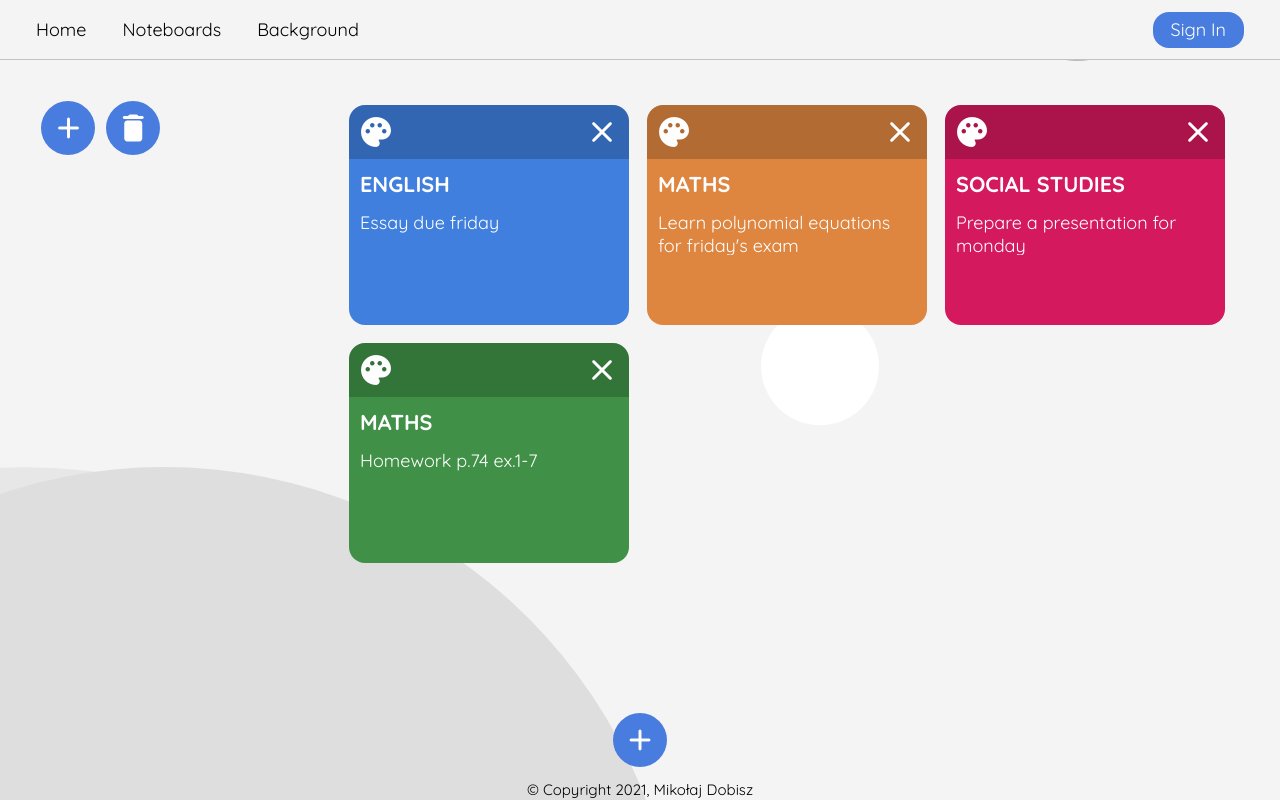
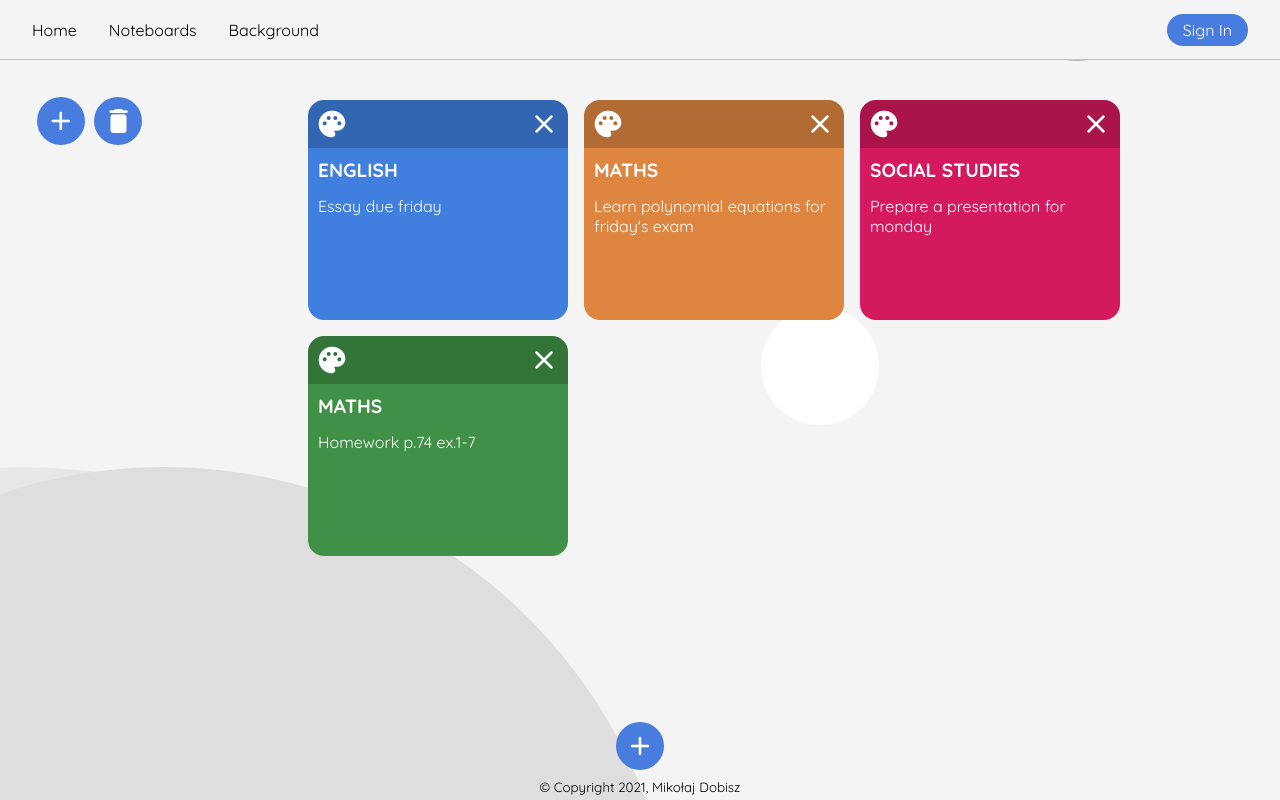
Before and after one commit to mikolajdobisz/simple-notes, a Next.js app: page /noteboards in a window 1280 px wide. Built offline with nearby package versions, Linux system fonts and the light colour scheme.

Commit message:
layout fixes

```diff
--- a/components/Layout.js
+++ b/components/Layout.js
@@ -12,9 +12,7 @@ const Layout = ({children}) => {
     <div id="root" className="theme-light">
       <BackgroundCanvas/>
       <Navbar/>
-      <main>
-        {children}
-      </main>
+      {children}
       <footer className="text-center">
         <small>&copy; Copyright {getDate()}, Mikołaj Dobisz</small>
       </footer>
--- a/components/NotesContainer.js
+++ b/components/NotesContainer.js
@@ -9,7 +9,7 @@ const NotesContainer = ({noteboard}) => {
   }, [noteboard])
 
   return (
-    <div>
+    <div className={styles.NotesWrapper}>
       <div className={styles.NotesContainer}>
         <Note
           title="English"
--- a/pages/bg.js
+++ b/pages/bg.js
@@ -2,7 +2,7 @@ import React from 'react'
 
 const bg = () => {
   return (
-    <></>
+    <div></div>
   )
 }
 
--- a/pages/index.js
+++ b/pages/index.js
@@ -6,7 +6,7 @@ export default function Home() {
 
 
   return (
-    <>
+    <main>
       <div className={"container " + styles.headlines}>
         <div className="text-center">
           <h1 className="headline">Take simple notes!</h1>
@@ -54,6 +54,6 @@ export default function Home() {
       </div>
 
 
-    </>
+    </main>
   )
 }
--- a/styles/globals.scss
+++ b/styles/globals.scss
@@ -10,6 +10,9 @@ html{
 #root{
   height: 100vh;
   background: $primary-2;
+  display: grid;
+  grid-template-rows: $navbar-height 1fr $footer-height;
+  //overflow: hidden;
 }
 
 main{
@@ -85,7 +88,12 @@ main{
 
 footer{
   z-index: 10;
-  position: absolute;
-  bottom: 0;
+  //position: absolute;
+  //bottom: 0;
   width: 100%;
+  height: $footer-height;
 }
+
+.testBorder{
+  box-shadow: inset 0px 0px 0px 4px #FF0000;
+}
--- a/styles/modules/BackgroundCanvas.module.scss
+++ b/styles/modules/BackgroundCanvas.module.scss
@@ -1,6 +1,6 @@
 .BackgroundCanvas{
   position: absolute;
-  z-index: 1;
+  z-index: 0;
   top: 0;
   left: 0;
 }
--- a/styles/modules/Note.module.scss
+++ b/styles/modules/Note.module.scss
@@ -2,11 +2,11 @@
 
 .Note{
   color: $primary-1;
-  width: 280px;
   border-radius: 16px;
   overflow: hidden;
+  width: 260px;
+  min-height: 220px;
   margin: 0.5rem;
-  min-height: 220px;
 
   .nav{
     display: flex;
--- a/styles/modules/Noteboards.module.scss
+++ b/styles/modules/Noteboards.module.scss
@@ -1,11 +1,10 @@
 @import '../variables.scss';
 
 .noteboards{
-  height: calc(100vh - #{$navbar-height}) !important;
-  overflow-y: scroll;
   display: grid;
-  grid-template-columns: 340px 1fr;
-  grid-template-rows: 1fr  2 * $navbar-height;
+  grid-template-columns: 300px 5fr;
+  grid-template-rows: 1fr $notesControls-height;
+  overflow-y: hidden;
 }
 
 .notesControls{
--- a/styles/modules/NotesContainer.module.scss
+++ b/styles/modules/NotesContainer.module.scss
@@ -1,5 +1,11 @@
+.NotesWrapper{
+  padding-top: 2rem;
+  overflow-y: scroll;
+  display: grid;
+  grid-template-rows: min-content;
+}
+
 .NotesContainer{
-  padding-top: 2rem;
   display: flex;
   flex-wrap: wrap;
   align-items: flex-start;
--- a/styles/variables.scss
+++ b/styles/variables.scss
@@ -12,7 +12,7 @@ $fonts-basic: -apple-system, BlinkMacSystemFont, Segoe UI, Roboto, Oxygen,
 Ubuntu, Cantarell, Fira Sans, Droid Sans, Helvetica Neue, sans-serif;
 $font-primary: 'Quicksand';
 $font-headlines: 'Nunito';
-$font-size: 18px;
+$font-size: 16px;
 
 $orange: #de8540;
 $blue: #407fde;
@@ -21,6 +21,7 @@ $green: #409147;
 
 $navbar-height: 60px;
 $footer-height: 24px;
+$notesControls-height: 60px;
 
 $transition-function: cubic-bezier(0.215, 0.610, 0.355, 1);
 
```
